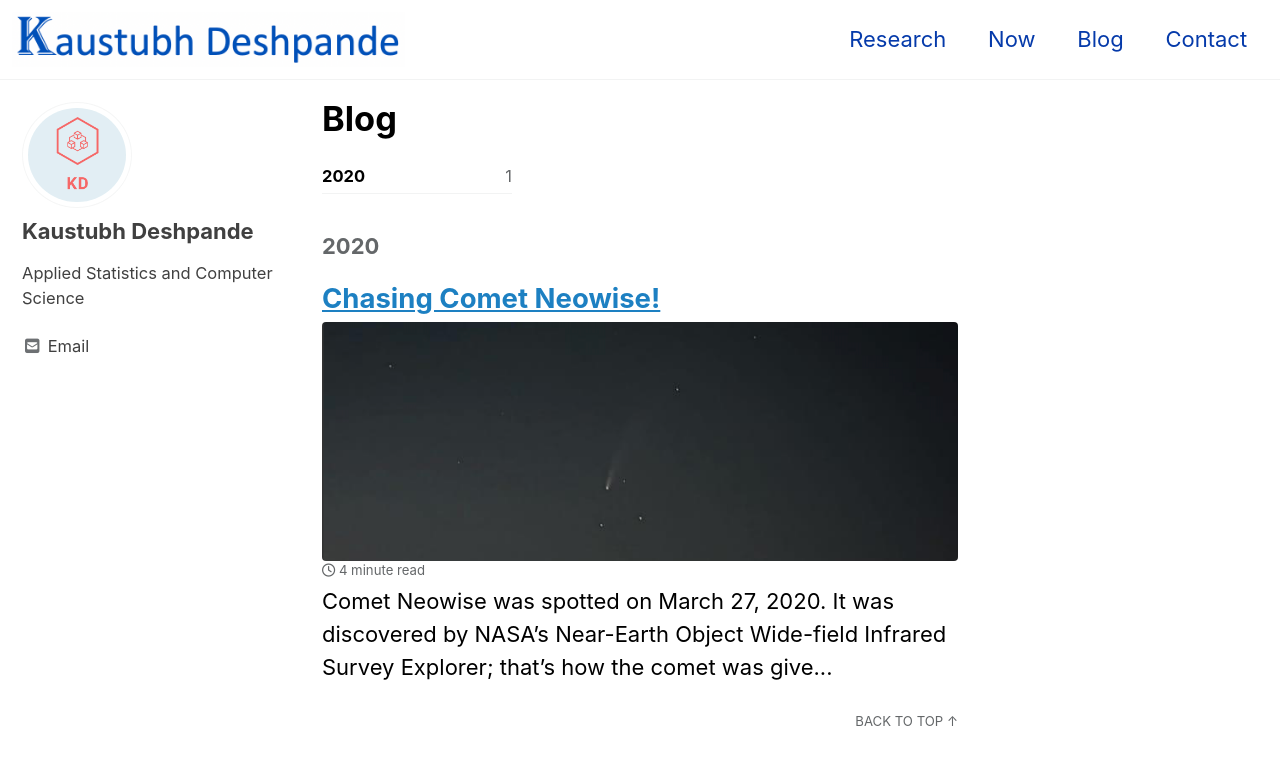
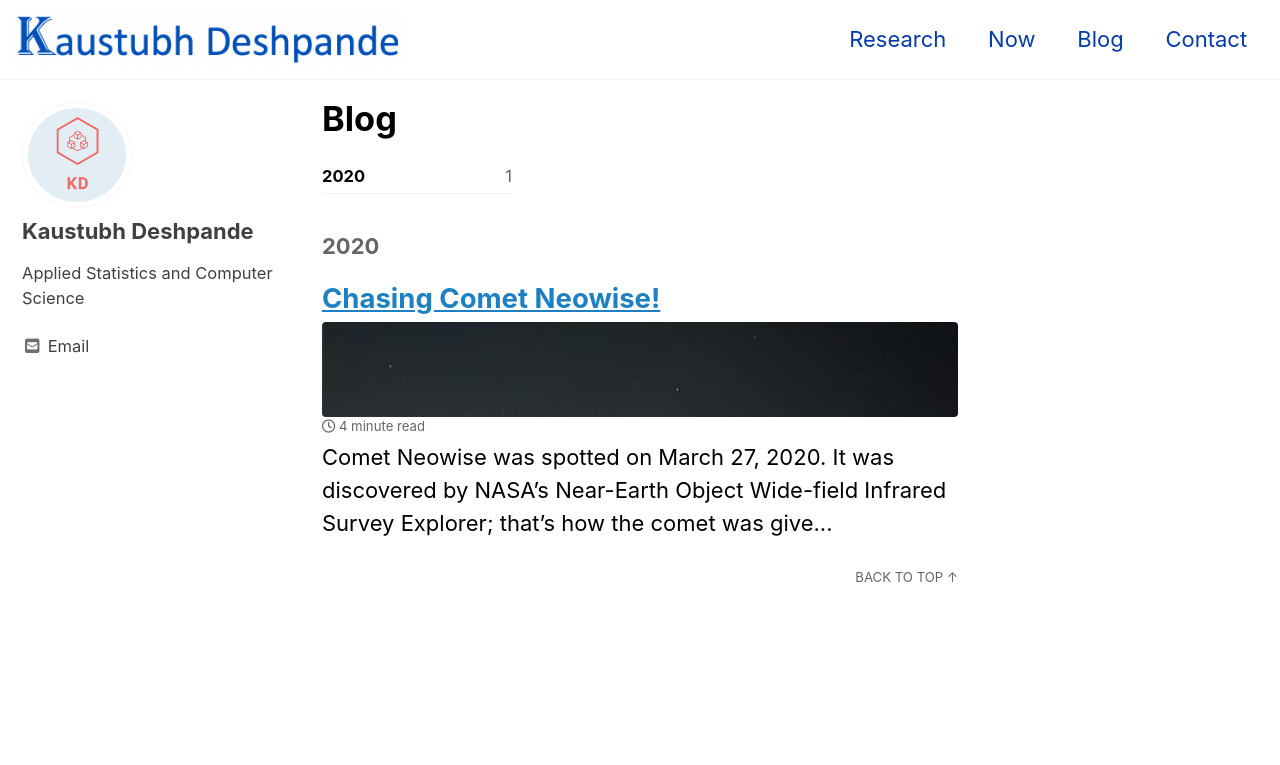
Before and after one commit to kaus0399/kaus0399.github.io, a Jekyll site: the page built from _pages/blog.md, in a window 1280 px wide and 900 px high. Shown: the top 765 px of the window. Built offline with Jekyll 4.4.1, drawn with Linux system fonts in a browser that asks for light colours; cached includes are drawn as plain includes; nearby versions of some CDN libraries.

Commit message:
December 2023 update

```diff
--- a/_sass/main.scss
+++ b/_sass/main.scss
@@ -9,7 +9,7 @@
 
 
 .archive__item-teaser{
-    max-height: 28.5vh;
+    max-height: 10.5vh;
     max-width: 100%;
   }
 
```
